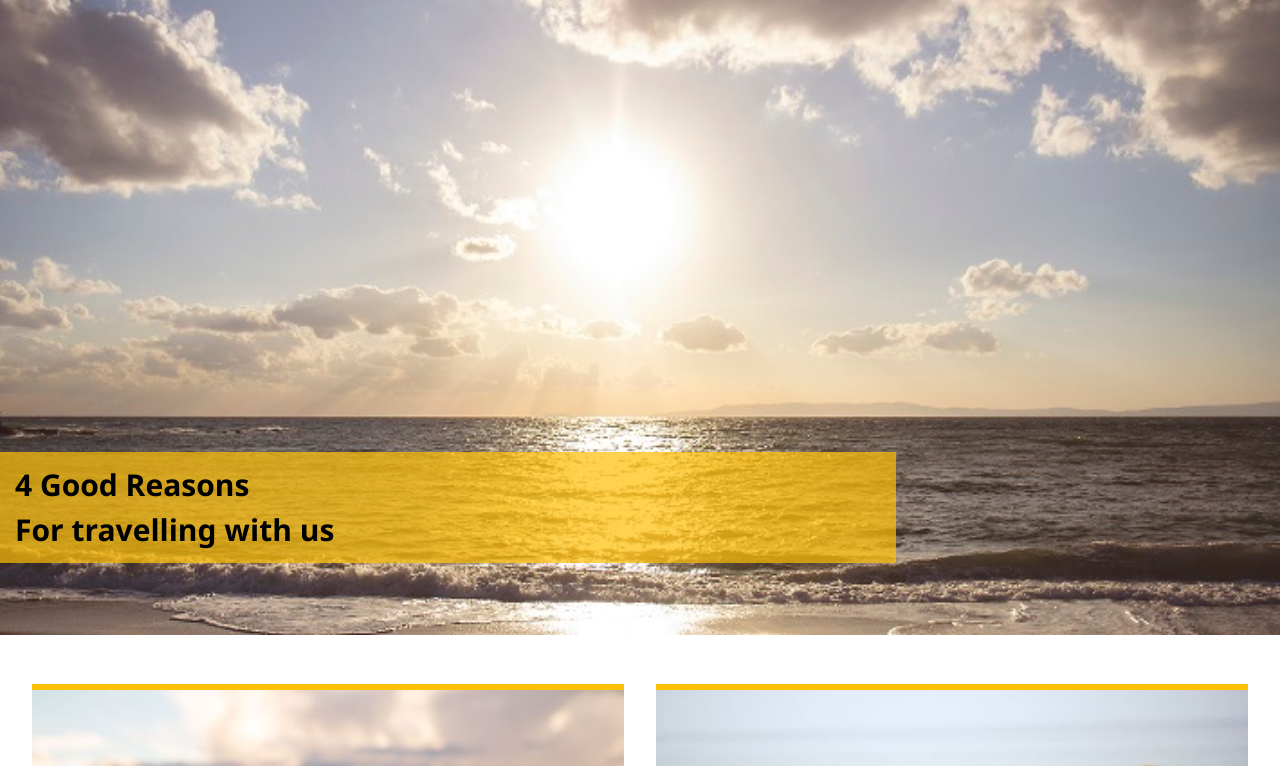
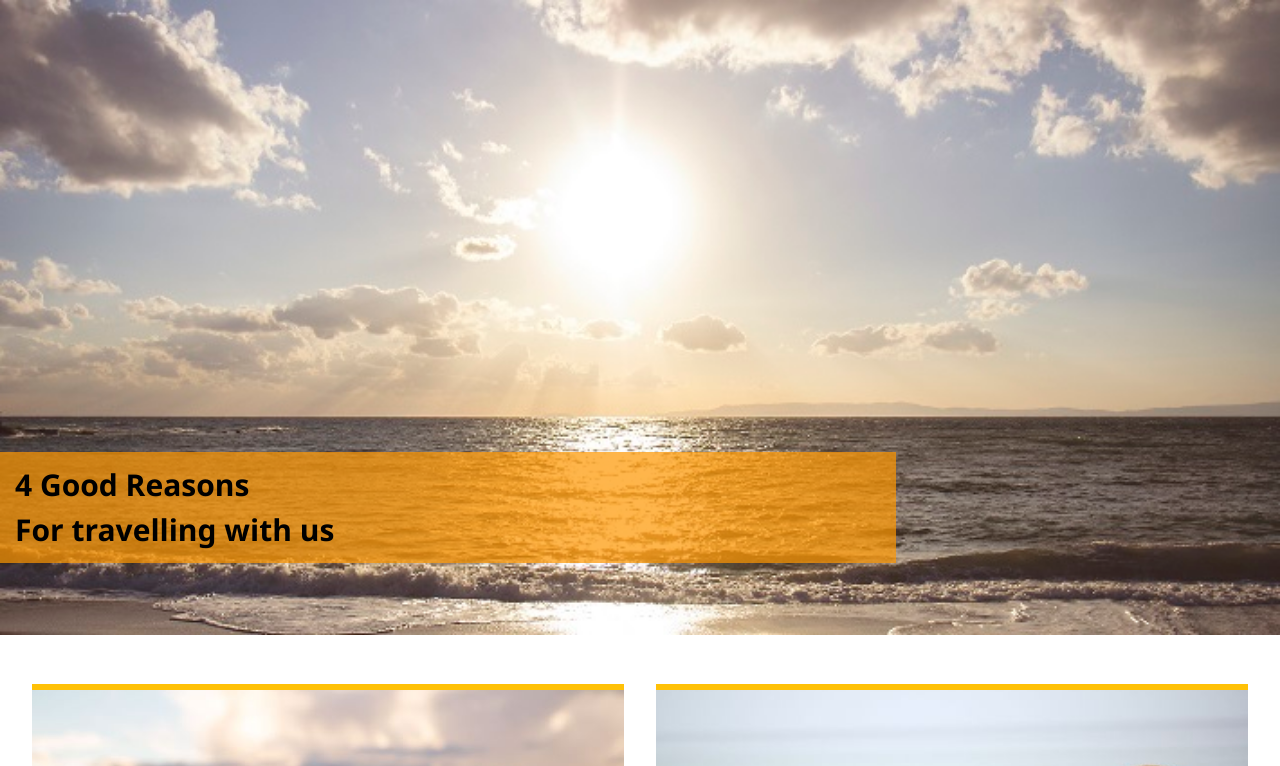
Before and after one commit to waleedafifi90/w3school-template, a plain HTML site: page index.html in a window 1280 px wide. In both pictures the pointer is over the element 448 px from the left and 507 px from the top of the page. Shown: the top 766 px of the page. Drawn offline with Linux system fonts and the light colour scheme.

Commit message:
add hover

```diff
--- a/assets/css/style.css
+++ b/assets/css/style.css
@@ -37,6 +37,10 @@ body {
   width: 70%;
   padding: 10px 15px;
   height: 111px;
+}
+
+.hero-image div:hover {
+  background: rgba(255, 152, 0, 0.7);
 }
 
 .hero-image div p {
```
